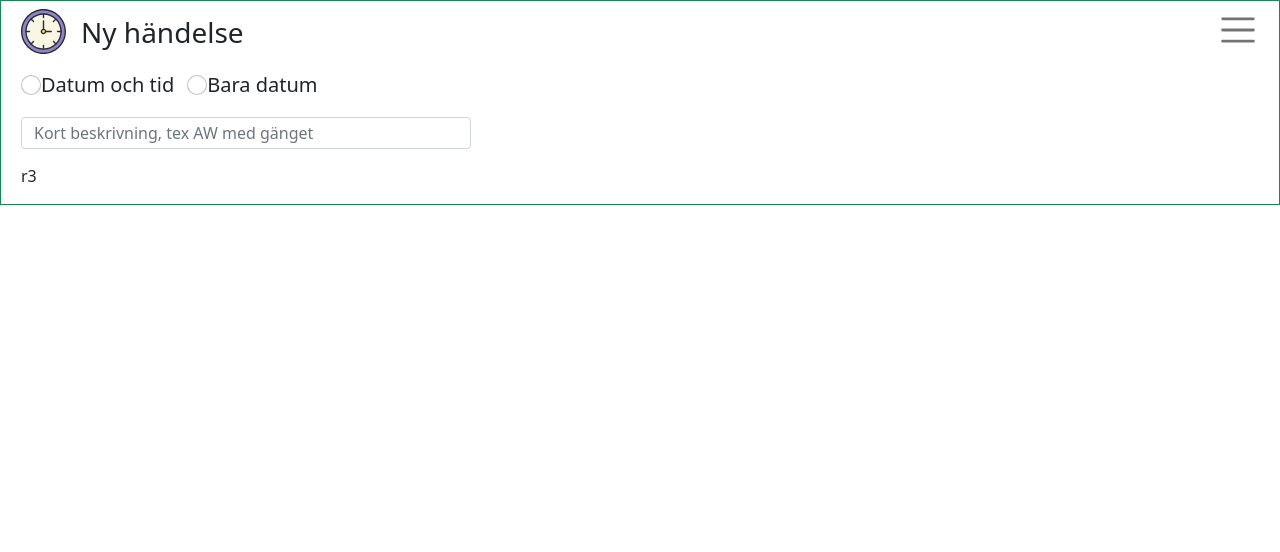
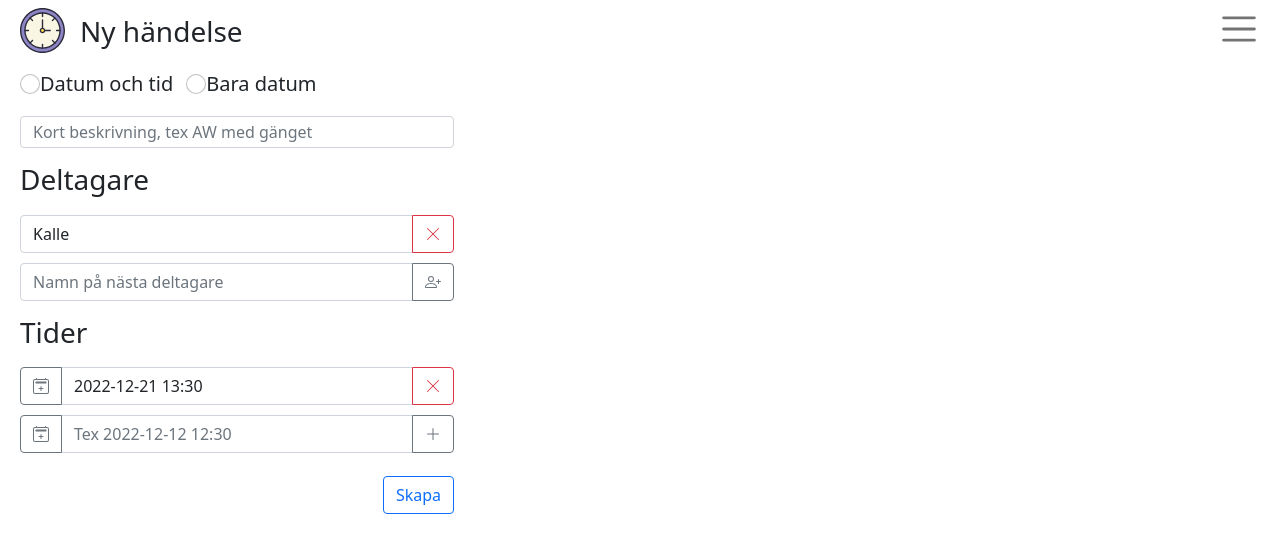
Before and after one commit to alundgren/Irudd.When, a React (Create React App) app in the folder irudd-when-ui/: page / in a window 1280 px wide. Shown: the top 552 px of the page. Built offline with nearby package versions, Linux system fonts and the light colour scheme.

Commit message:
Create form look done ish

```diff
--- a/irudd-when-ui/src/App.tsx
+++ b/irudd-when-ui/src/App.tsx
@@ -1,22 +1,11 @@
 import Header from './Header'
 import Create from './Create'
-import PickEventTimes from './components/PickEventTimes'
-
-let styles = {
-    create: {
-
-    },
-    sel: {
-        width:"100%",
-        height:300
-    }
-}
 
 function App() {
     return (
-        <div className="container-fluid d-flex flex-column border border-success">
+        <div className="container-fluid d-flex flex-column">
             <Header />
-            <div className="flex-grow-1" style={styles.create}>
+            <div className="flex-grow-1">
                 <Create  />
             </div>
         </div>
--- a/irudd-when-ui/src/Create.tsx
+++ b/irudd-when-ui/src/Create.tsx
@@ -1,26 +1,41 @@
 import React from 'react';
 
 import EditEventDescription from './components/EditEventDescription';
+import PickEventParticipants from './components/PickEventParticipants';
+import PickEventTimes from './components/PickEventTimes';
 import SelectDateOrDateTime from './components/SelectDateOrDateTime'
 
 let wrapperStyle = {
-    gap: '15px'
+    gap: '15px',
+    maxWidth:450
 }
 
-let rowStyle = {
+let singleLineRowStyle = {
     height: '2em'
 }
 
 function Create() {
     return (
         <form className="d-flex p-2 flex-column" style={wrapperStyle}>
-            <div className="d-flex" style={rowStyle}>
+            <div className="d-flex" style={singleLineRowStyle}>
                 <SelectDateOrDateTime />
             </div>
-            <div className="d-flex" style={rowStyle}>
+            <div className="d-flex" style={singleLineRowStyle}>
                 <EditEventDescription />
             </div>
-            <div style={rowStyle}>r3</div>
+            <div className="d-flex flex-grow-1">
+                <div className="flex-grow-1">
+                    <PickEventParticipants />
+                </div>
+            </div>
+            <div className="d-flex flex-grow-1">
+                <div className="flex-grow-1">
+                    <PickEventTimes />
+                </div>
+            </div>
+            <div className="d-flex justify-content-end mt-2">
+                <button className="btn btn-outline-primary">Skapa</button>
+            </div>
         </form>
     );
 }
--- a/irudd-when-ui/src/components/IconForButton.tsx
+++ b/irudd-when-ui/src/components/IconForButton.tsx
@@ -22,7 +22,6 @@ let calendarWithPlusIcon = <svg xmlns="http://www.w3.org/2000/svg" width="16" he
     </svg>
 
 function IconForButton({iconType}: ButtonIconType) {
-    let icon : JSX.Element
     if(iconType === 'addPerson')
         return addPersonIcon
     else if(iconType === 'removePerson' || iconType === 'removeTime')
--- a/irudd-when-ui/src/components/PickEventParticipants.tsx
+++ b/irudd-when-ui/src/components/PickEventParticipants.tsx
@@ -2,7 +2,6 @@ import InputAddonButton from './InputAddonButton'
 
 let containerStyle = {
     gap: '10px',
-    maxWidth:450
 }
 
 function PickEventParticipants() {
--- a/irudd-when-ui/src/components/PickEventTimes.tsx
+++ b/irudd-when-ui/src/components/PickEventTimes.tsx
@@ -2,21 +2,20 @@ import InputAddonButton from './InputAddonButton'
 
 let containerStyle = {
     gap: '10px',
-    maxWidth:450
 }
 
 function PickEventTimes() {
     return (
         <div className="d-flex flex-column" style={containerStyle}>
             <h3>Tider</h3>
-            <div className="input-group">
+            <div className="input-group flex-grow-1">
                 <InputAddonButton iconType='showCalendar' buttonType='secondary' />
-                <input type="text" className="form-control" value="2022-12-21 13:30" />
+                <input type="text" className="form-control flex-grow-1" value="2022-12-21 13:30" />
                 <InputAddonButton iconType='removeTime' buttonType='danger' />
             </div>
-            <div className="input-group">
+            <div className="input-group flex-grow-1">
                 <InputAddonButton iconType='showCalendar' buttonType='secondary'   />
-                <input type="text" className="form-control" placeholder="Tex 2022-12-12 12:30" />
+                <input type="text" className="form-control flex-grow-1" placeholder="Tex 2022-12-12 12:30" />
                 <InputAddonButton iconType='addTime'  buttonType='secondary'  />
             </div>
         </div>
```
